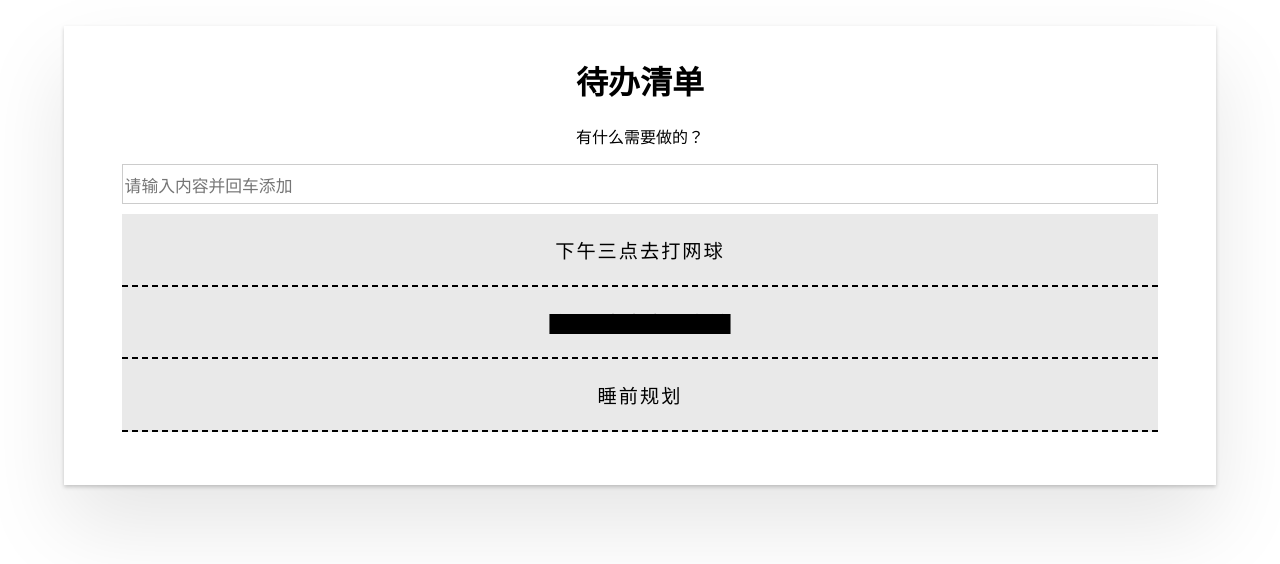
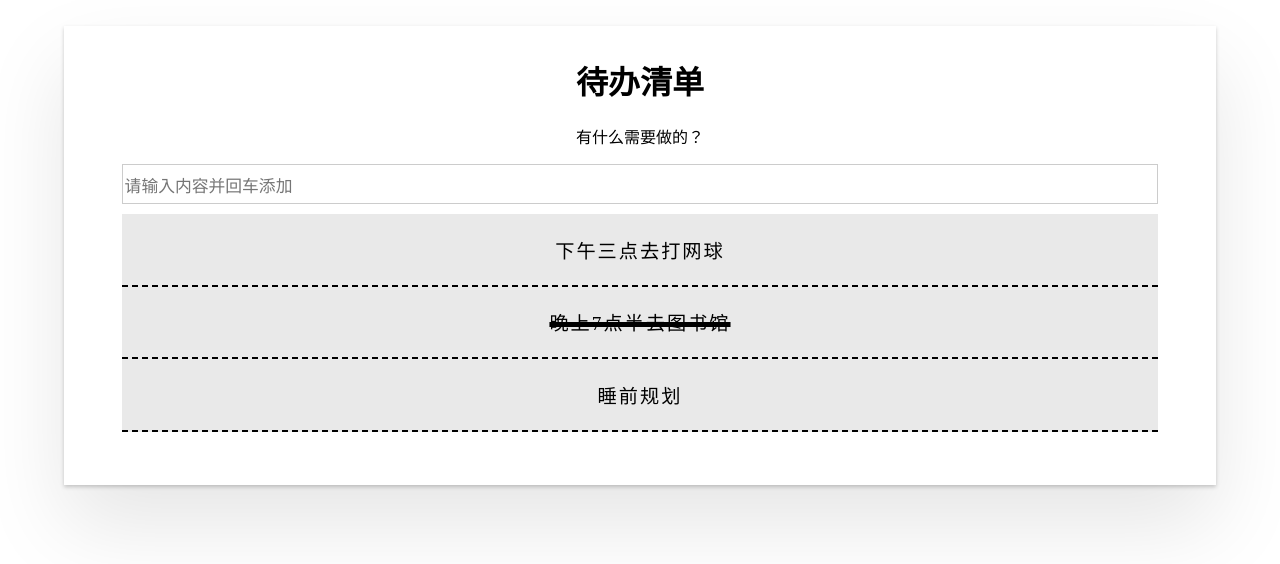
Before and after one commit to Aliosha796/Vue-TodoList, a Vue app: page / in a window 1280 px wide. Shown: the top 564 px of the page. Built offline with nearby package versions, Linux system fonts and the light colour scheme; a web font is replaced by a local one.

Commit message:
修改了线段的宽度

```diff
--- a/src/App.vue
+++ b/src/App.vue
@@ -90,8 +90,6 @@ body{
     margin-top: 2%;
     padding: 10px 0 10px 0;
 
-
-
 }
 @media screen and (max-width: 400px) {
 
--- a/src/components/ListItem.vue
+++ b/src/components/ListItem.vue
@@ -1,38 +1,38 @@
 <template>
-    <li :class="{ 'checked': Todos.done }" @click="Checkdone(Todos.id)">
-        <p>{{ Todos.title }}</p><!-- 事项名称 -->
-        <span @click="DelItem(Todos.id)" :title="title">&#xe66e;</span><!-- 删除按钮 -->
+  <li :class="{ checked: Todos.done }" @click="Checkdone(Todos.id)">
+    <p>{{ Todos.title }}</p>
+    <!-- 事项名称 -->
+    <span @click="DelItem(Todos.id)" :title="title">&#xe66e;</span
+    ><!-- 删除按钮 -->
   </li>
 </template>
 <script>
 export default {
-    props: ['Todos', 'CheckTodo', 'DelTodo'],
+  props: ["Todos", "CheckTodo", "DelTodo"],
   data() {
     return {
-            title: '删除此事项'
-        }
+      title: "删除此事项",
+    };
   },
-    created() {
-    },
-    computed: {
-    },
+  created() {},
+  computed: {},
   methods: {
     //点击完成事件的方法
     Checkdone(id) {
-            this.CheckTodo(id)
+      this.CheckTodo(id);
     },
     //删除单个事项的方法
     DelItem(id) {
-            if (confirm('是否删除？')) {
-                this.DelTodo(id)
-            }
+      if (confirm("是否删除？")) {
+        this.DelTodo(id);
       }
     },
-}
+  },
+};
 </script>
 <style scoped>
 #doingThings li {
-    padding: .2%;
+  padding: 0.2%;
   position: relative;
   font-size: 1.2em;
   box-sizing: content-box;
@@ -49,30 +49,27 @@ export default {
 
 #doingThings li:hover {
   background-color: rgb(167, 165, 165);
-
 }
 
-
 .checked {
-
-    text-decoration: line-through 20px;
+  text-decoration: line-through 5px;
 }
 
 span {
   top: 0;
   right: 0;
   position: absolute;
-    font-family: 'iconfont';
+  font-family: "iconfont";
   height: 100%;
   width: 8vh;
   display: none;
   display: flex;
   justify-content: center;
   align-items: center;
-
 }
 
 span:hover {
+  color: white;
   background-color: red;
 }
 </style>
```
Lines whose indentation alone changed are shown as unchanged.
